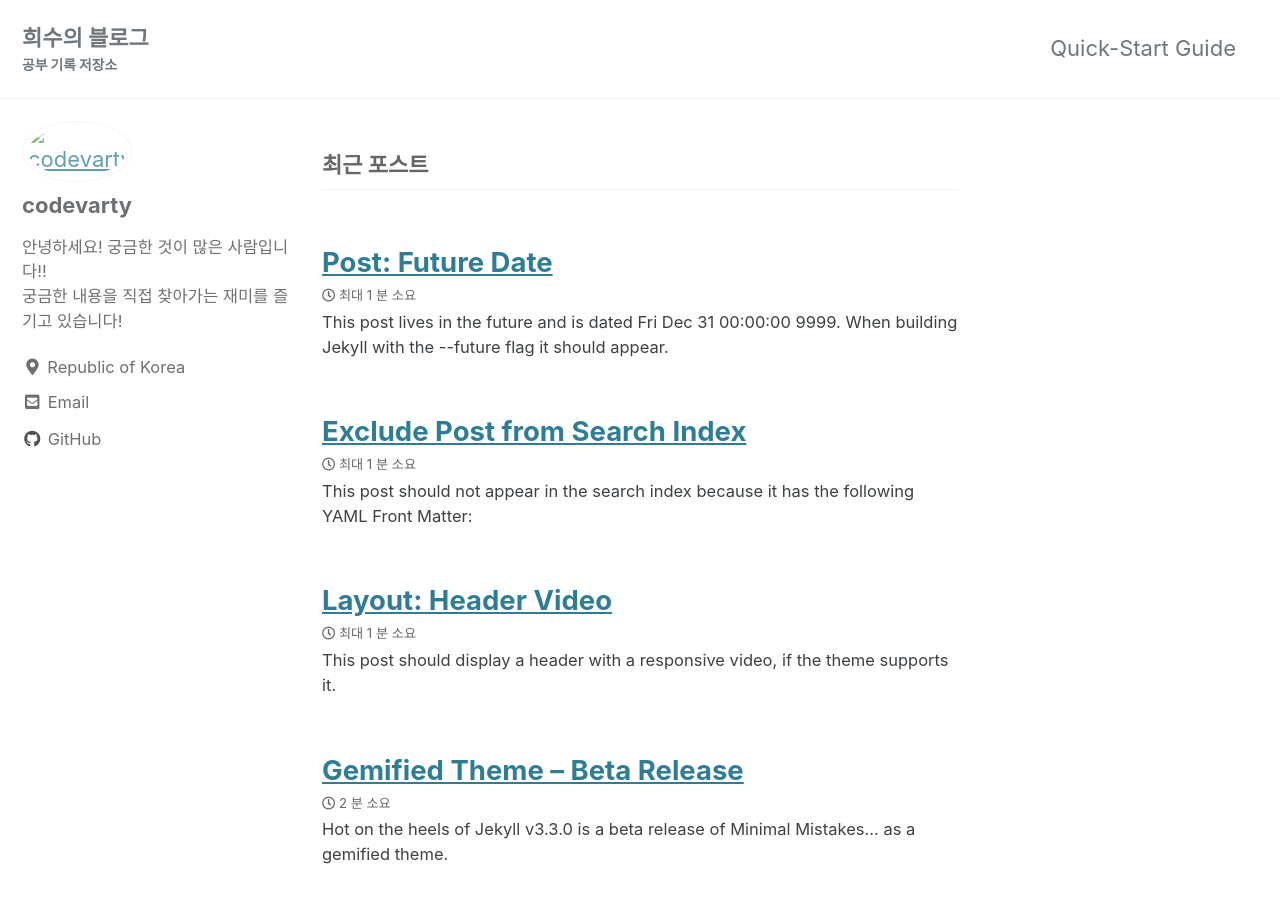
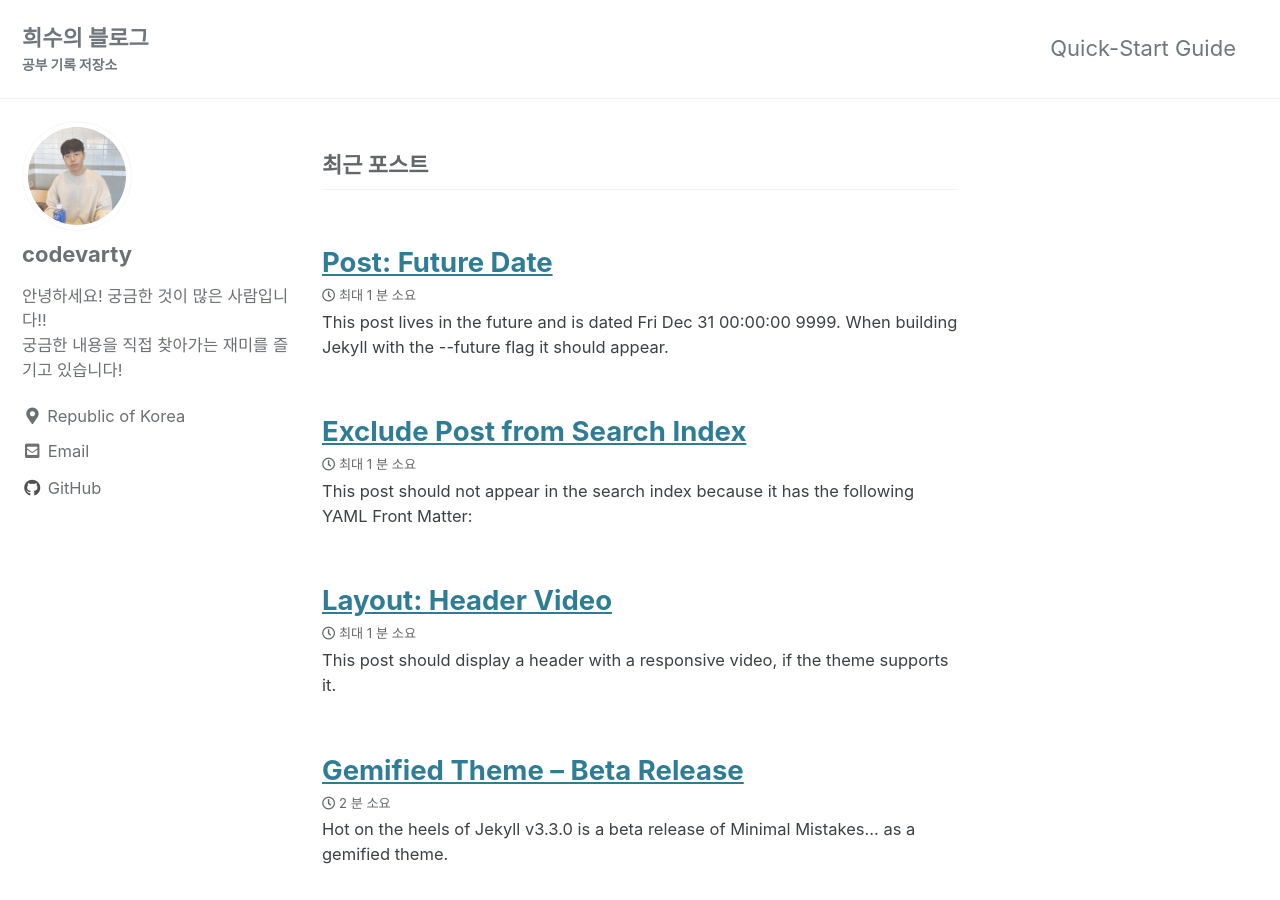
Before and after one commit to codevarty/codevarty.github.io, a Jekyll site: the page built from index.html, in a window 1280 px wide and 900 px high. Built offline with Jekyll 4.4.1, drawn with Linux system fonts in a browser that asks for light colours; cached includes are drawn as plain includes; the list of posts is cut into pages by our own code.

```diff
--- a/_config.yml
+++ b/_config.yml
@@ -11,7 +11,7 @@
 # https://mmistakes.github.io/minimal-mistakes/docs/quick-start-guide/#installing-the-theme
 
 # theme                  : "minimal-mistakes-jekyll"
-remote_theme             : "codevarty/minimal-mistakes"
+# remote_theme             : "codevarty/minimal-mistakes"
 minimal_mistakes_skin    : "default" # "air", "aqua", "contrast", "dark", "dirt", "neon", "mint", "plum", "sunrise"
 
 # Site Settings
@@ -22,7 +22,7 @@ subtitle                 : "공부 기록 저장소"
 name                     : "codevarty"
 description              : "공부한 내용이나 프로젝트 진행 사항들을 저장하는 곳입니다."
 url                      : "https://codevarty.github.io"
-baseurl                  : "/blog"
+baseurl                  : # "/blog"
 repository               : "https://github.com/codevarty/codevarty.github.io"
 teaser                   : # path of fallback teaser image, e.g. "/assets/images/500x300.png"
 logo                     : # path of logo image to display in the masthead, e.g. "/assets/images/88x88.png"
@@ -112,7 +112,7 @@ author:
   links:
     - label: "Email"
       icon: "fas fa-fw fa-envelope-square"
-      url: "mailto:hisu7789@gmail.com"
+      url: mailto:hisu7789@gmail.com
     - label: "Website"
       icon: "fas fa-fw fa-link"
       # url: "https://your-website.com"
```
Also changed, not shown: assets/hisu.jpg (added).
